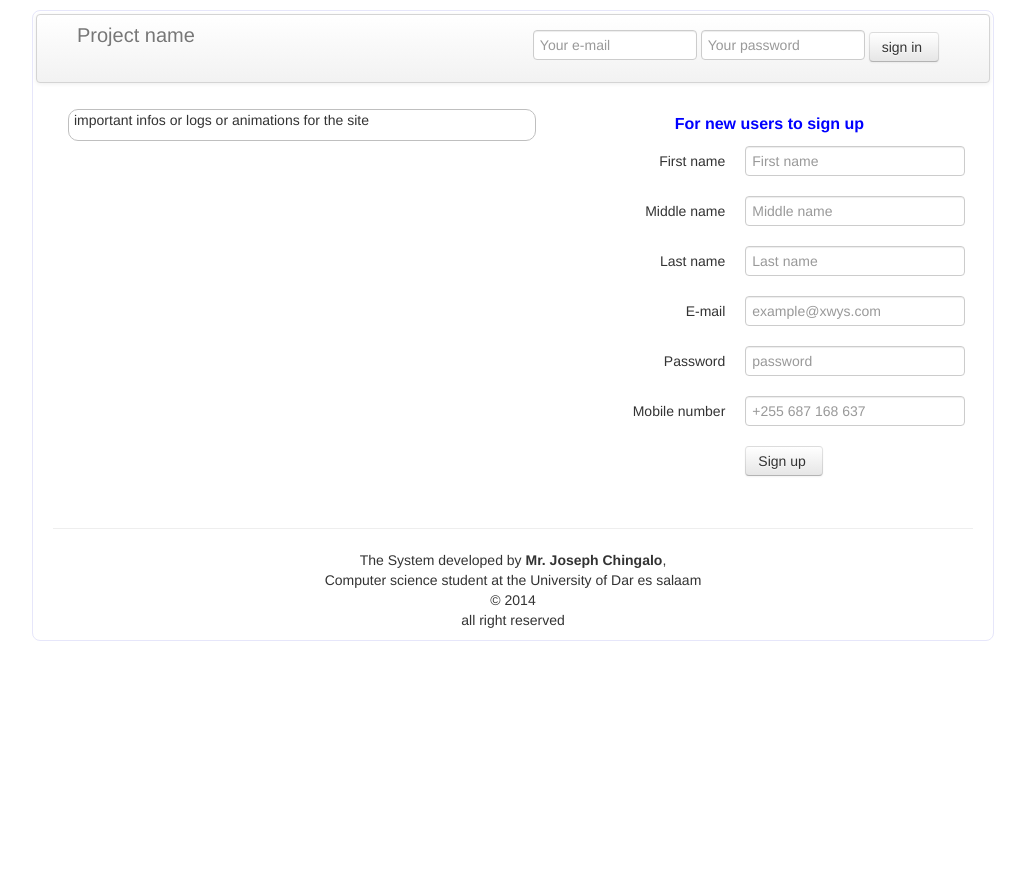
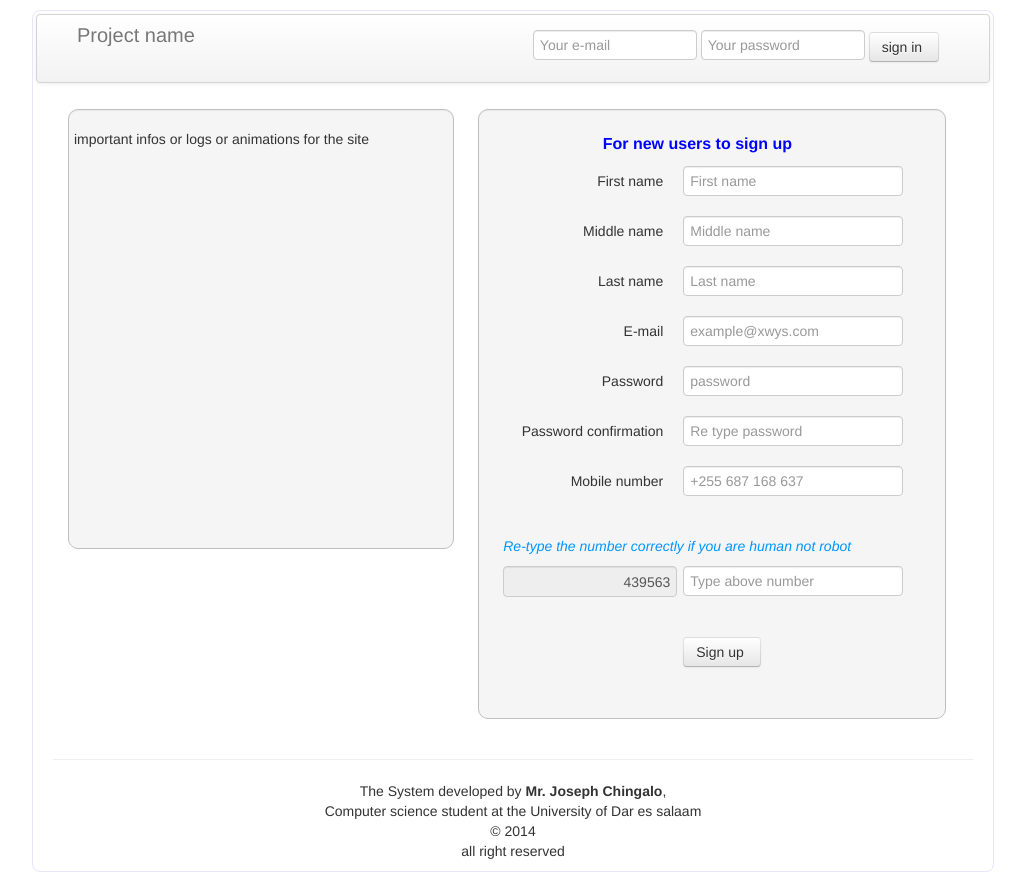
Before and after one commit to chingalo/reportissues, a Django app: page / in a window 1280 px wide. Shown: the whole page, without its empty margins (127-1152 px from the left). Before the commit the page ends 641 px from the top, so only its background shows below. Run offline with Django 3.2, Linux system fonts and the light colour scheme; parts of the project's set-up code (start-up, migrations or seed data) failed here and were passed over; some libraries are stand-ins or nearby versions.

Commit message:
update templates

```diff
--- a/templates/index.html
+++ b/templates/index.html
@@ -40,17 +40,19 @@
 	<!-- sign up form and some important issues to the new user of syatem-->
 	<div class = "row-fluid signup">
 		<!--important info-->
-		<div class = "span6 importantinfoOrAnimation">
+		<div class = "span5 ">
+			<div class = "importantinfoOrAnimation well">
 				<p>
 				important infos or logs or animations for the site
 				</p>
-
+			</div>
 		</div>
 
 		<!-- signup form -->
 		<div class = "span6 ">
+			<div class = "well" style = "border-radius:10px;border:1px solid #BFBFBF;">
 				<div class = "headerforsignup">For new users to sign up</div>
-			<form class="form-horizontal"  method = "POST" action="{% url 'signUp' %}" name = "myform" onsubmit ="return validateForm()" >
+				<form class="form-horizontal" style = "text-align:justify;" method = "POST" action="{% url 'signUp' %}" name = "myform" onsubmit ="return validateForm()" >
 					{% csrf_token %}
 					<div class="control-group">
 						<label class="control-label pull-right" for="first name">First name </label>
@@ -83,7 +85,14 @@
 					<div class="control-group">
 						<label class="control-label" for="password">Password </label>
 						<div class="controls">
-						<input type="password" name="password" placeholder="password" class = "required">
+							<input type="password" id = "password" name="password" placeholder="password" class = "required">
+						</div>
+					</div>
+
+					<div class="control-group">
+						<label class="control-label" for="password confirmation">Password confirmation </label>
+						<div class="controls">
+							<input type="password" id = "passwordConfirmation" name="passwordConfirmation" placeholder="Re type password" class = "required">
 						</div>
 					</div>
 
@@ -94,6 +103,15 @@
 						</div>
 					</div>
 
+					<div class="control-group"><br>
+						<p style ="text-align:justify; color:#0096FF;font-style:italic;">Re-type the number correctly if you are human not robot</p>
+						<input class="control-label" type="text" id = "captchaConfimation" name="captcha" disabled value= "{{captureValue}}" >
+						<div class="controls">
+							<input  type="text" id = "captcha" name="captcha" placeholder = "Type above number" >
+						</div>
+					</div>	<br>
+
+
 					<div class="control-group">
 						<div class="controls">
 							<input type="submit" value = "Sign up " class = "btn" >
@@ -103,6 +121,7 @@
 				</form>
 			</div>
 		</div>
+	</div>
 
 
 
```
Also changed, not shown: templates/activation.html (added, +18 -0 lines). Lines whose indentation alone changed are shown as unchanged.
